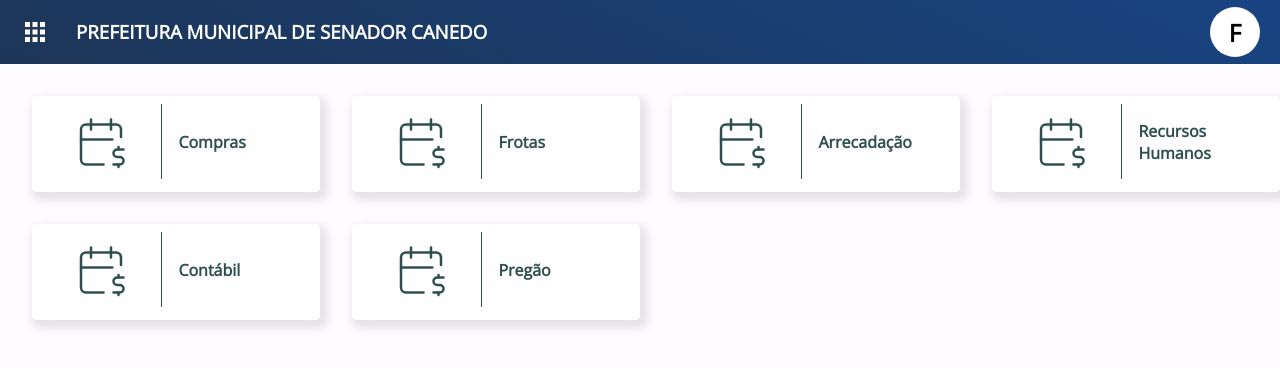
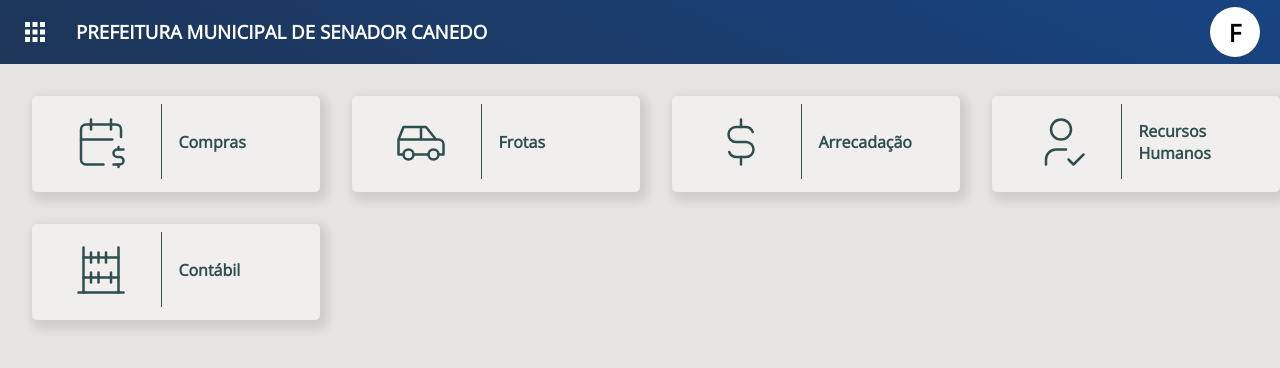
Before and after one commit to flaviohenriquedev/sigep_frontend, a Next.js app: page / in a window 1280 px wide. Shown: the top 368 px of the page. Built offline with nearby package versions, Linux system fonts and the light colour scheme.

Commit message:
novas cores - inicio

```diff
--- a/src/app/globals.css
+++ b/src/app/globals.css
@@ -1,12 +1,15 @@
 @import url('https://fonts.googleapis.com/css2?family=Open+Sans:wght@300&display=swap');
 :root{
     --header-gradient: linear-gradient(24deg, rgba(29,53,87,1) 0%, rgba(24,68,130,1) 100%);
-    --background-color: #FEFCFF;
+    --background-color: #E5E4E2;
     --primary-color: #1D3557;
     --secondary-color: #457B9D;
     --tertiary-color: #A8DADC;
 
-    --letter-color-default: darkslategrey;
+    --elements-color: #f2f3f4;
+    --elements-border: #ffff;
+
+    --letter-color-default: #353839;
 
     --input-outline: none;
     --input-height: 30px;
@@ -15,8 +18,8 @@
     --layout-border-radius: 4px;
 
     --pageheader-height: 40px;
-    --pagesidebar-closed: 5%;
-    --pagesidebar-expanded: 20%;
+    --pagesidebar-closed: 4rem;
+    --pagesidebar-expanded: 15rem;
     --pagemain-marginsidebar: 1%;
     --pagemain-marginheader: 0.5%;
 }
--- a/src/app/manager/shopping/layout.tsx
+++ b/src/app/manager/shopping/layout.tsx
@@ -11,7 +11,7 @@ export default function LayoutShopping({
     const items = [
         {
             code: 1,
-            icon: <LuNewspaper size={25}/>,
+            icon: <LuNewspaper size={20}/>,
             description: 'Licitação',
             pageName: 'Licitação',
             href: 'manager/shopping/bidding'
@@ -19,7 +19,7 @@ export default function LayoutShopping({
 
         {
             code: 2,
-            icon: <BiPurchaseTag size={25}/>,
+            icon: <BiPurchaseTag size={20}/>,
             description: 'Solicitação de Compra',
             pageName: 'Solicitação de Compra',
             href: 'manager/shopping/construct'
--- a/src/components/layout/menu/Menu.tsx
+++ b/src/components/layout/menu/Menu.tsx
@@ -1,9 +1,5 @@
-
-
 import styles from './Menu.module.css'
-import {
-    IconCalendarDollar,
-} from "@tabler/icons-react";
+import {IconAbacus, IconCalendarDollar, IconCar, IconCurrencyDollar, IconUserCheck} from "@tabler/icons-react";
 import MenuItem from "@/components/layout/menu/MenuItem";
 
 export default function Menu() {
@@ -16,39 +12,35 @@ export default function Menu() {
         },
         {
             title: 'Frotas',
-            icon: <IconCalendarDollar size={60} stroke={1}/>,
+            icon: <IconCar size={60} stroke={1}/>,
             href: "/manager/shopping"
         },
         {
             title: 'Arrecadação',
-            icon: <IconCalendarDollar size={60} stroke={1}/>,
+            icon: <IconCurrencyDollar size={60} stroke={1}/>,
             href: "/manager/shopping"
         },
         {
             title: 'Recursos Humanos',
-            icon: <IconCalendarDollar size={60} stroke={1}/>,
+            icon: <IconUserCheck size={60} stroke={1}/>,
             href: "/manager/shopping"
         },
         {
             title: 'Contábil',
-            icon: <IconCalendarDollar size={60} stroke={1}/>,
-            href: "/manager/shopping"
-        },
-        {
-            title: 'Pregão',
-            icon: <IconCalendarDollar size={60} stroke={1}/>,
+            icon: <IconAbacus size={60} stroke={1}/>,
             href: "/manager/shopping"
         },
     ]
 
     function renderModules() {
+
         return modules.map((module, index) => {
             return (
-                <MenuItem key={index}
-                          title={module.title}
-                          href={module.href}>
-                    {module.icon}
-                </MenuItem>
+                    <MenuItem key={index}
+                              title={module.title}
+                              href={module.href}>
+                        {module.icon}
+                    </MenuItem>
             )
         })
     }
--- a/src/components/layout/page/sidebar/PageSidebar.tsx
+++ b/src/components/layout/page/sidebar/PageSidebar.tsx
@@ -25,7 +25,7 @@ const PageSidebar = (props: PageSidebarProps) => {
                     <div key={menu.code}
                          className={styles.item}
                          onClick={() => router.replace(`${menu.href}?pn=${menu.pageName}`)}>
-                        <div style={{display: "flex", alignItems: "center", gap: "1rem"}}>
+                        <div className={styles.description}>
                             {menu.icon}
                             <p className={`${sidebarExpanded ? styles.item_p  : styles.item_p_hidden}`}>{menu.description}</p>
                         </div>
```
Also changed, not shown: src/components/layout/page/sidebar/PageSidebar.module.css (+13 -11 lines).
